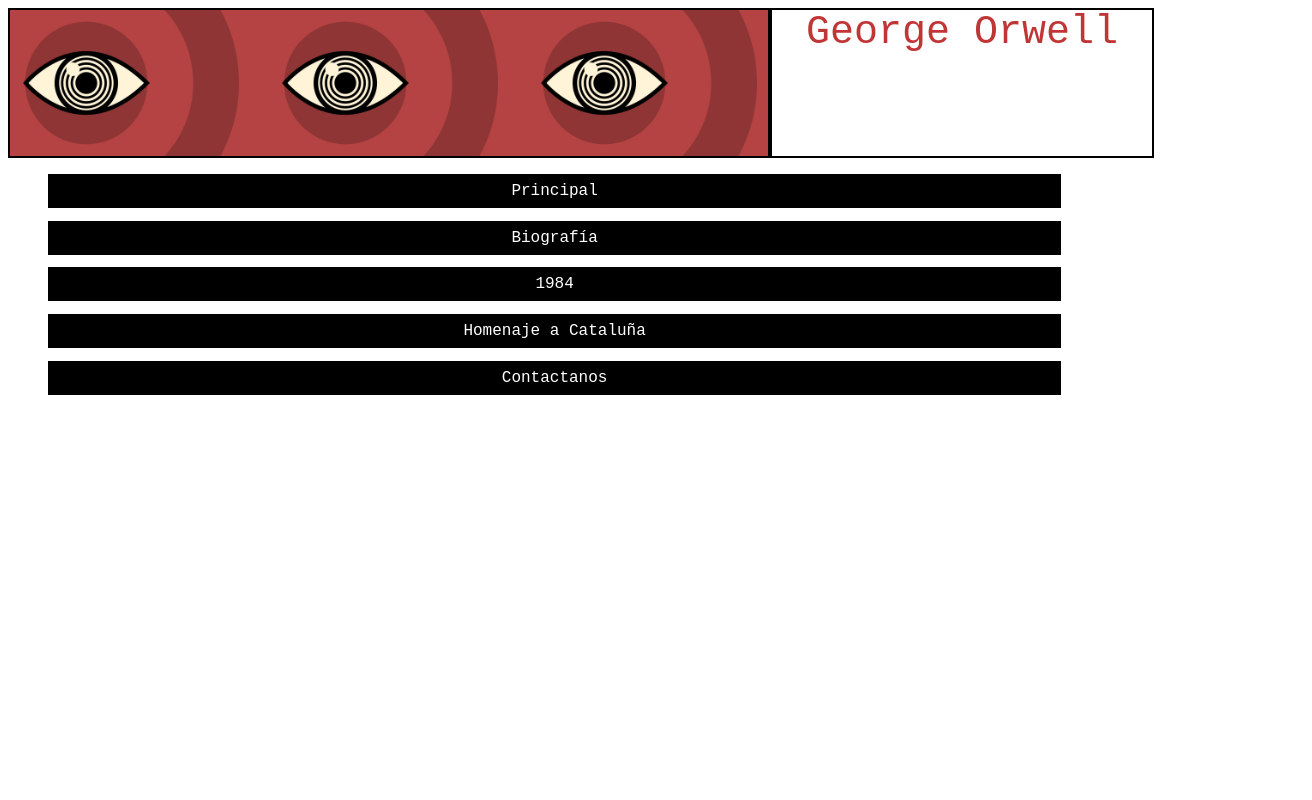
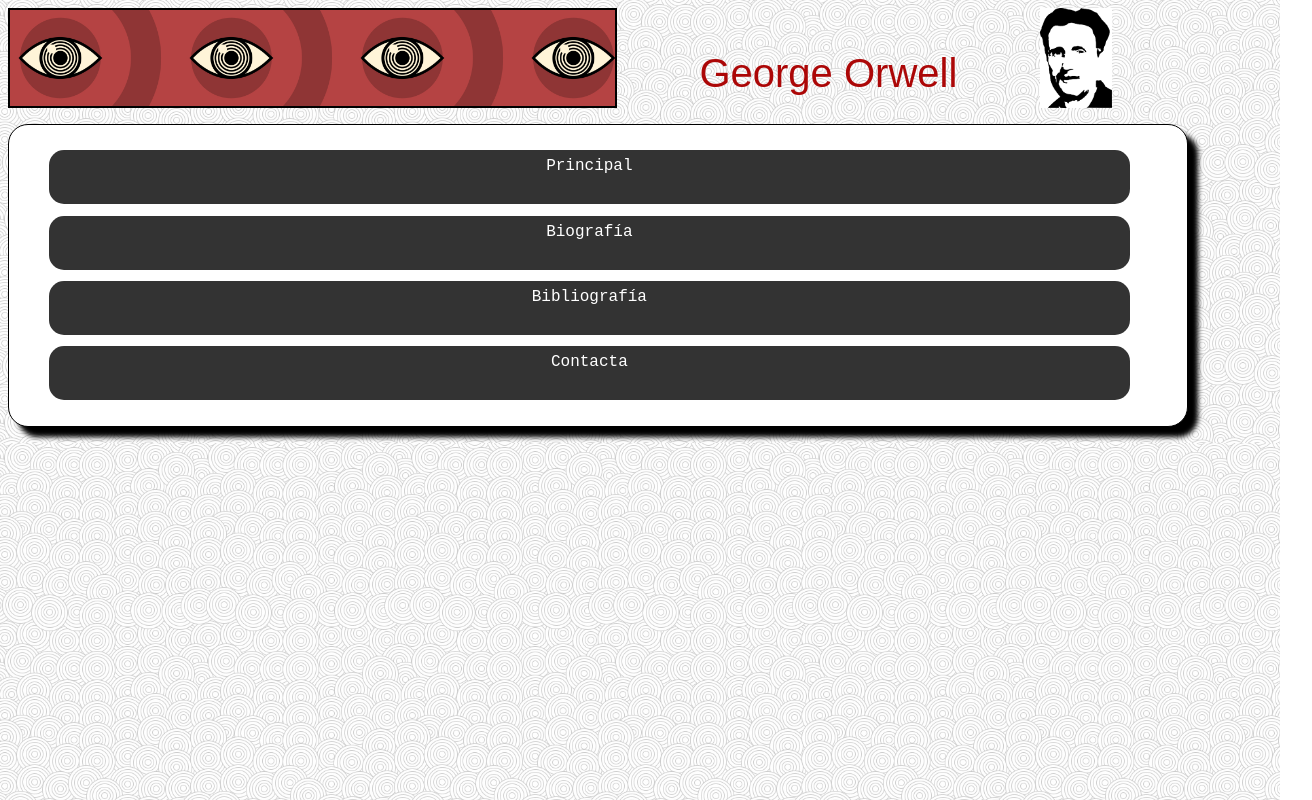
Before and after one commit to keldaur/Proyecto2EvaJacintoLopez, a plain HTML site: page index.html in a window 1280 px wide. Shown: the whole page, 1312 px wide, since content can reach past the window. Drawn offline with Linux system fonts and the light colour scheme.

Commit message:
Retoques Header/Nav

```diff
--- a/css/body.css
+++ b/css/body.css
@@ -1,6 +1,6 @@
 body
 {
-    max-width: 100vh;
     height: auto;
-    background-color: blanchedalmond;
+    background: url("../images/background1.jpg");
+    background-size: contain;
 }
--- a/css/header.css
+++ b/css/header.css
@@ -1,26 +1,31 @@
 
 header{
     font-size: 40px;
-    height:150px;
-    width:100%;
-    color: rgb(192, 54, 54);
+    height:100px;
+    width:96%;
+    color:rgb(172, 7, 7);
     display: flex;
 }
 
-    header *{
+    #autor{
+        width:35%;
+        text-align: center;
+        font-family: 'Anton', sans-serif;
+        line-height: 50px;
     }
 
-    #autor{
-        border: 2px solid black;
-        width:30%;
+    #orwell{
+        width:15%;
+        background:url("../images/347-3474143_george-orwell-png.png") no-repeat;
         text-align: center;
+        background-size: contain;
         font-family: 'Roboto Mono', monospace;
     }
 
     #bigbrother {
         border:2px solid black;
-        width: 60%;
+        width: 50%;
         height: auto;
-        background-image: url("../images/headerBigBrother.png");
-        background-size:contain;
-      }
+        background: url("../images/headerBigBrother.png");
+        background-size: contain;
+    }
--- a/css/nav.css
+++ b/css/nav.css
@@ -1,24 +1,35 @@
 ul{
-    width:100%;
-    height: 200px;
+    width:90%;
+    height: 250px;
     display:flex;
     flex-direction: column;
     list-style: none;
     justify-self: flex-start;
     justify-content: space-evenly;
+    background-color: rgb(255, 255, 255);
+    border: 1px solid black;
+    border-radius: 20px;
+    box-shadow: 10px 10px 5px 0px;
+    padding-top: 2%;
+    padding-bottom: 2%;
+    line-height: 10px;
+
 }
 
     li{
-        width: 80%;
+        width: 95%;
         flex-grow: 1;
         height:100px;
         font-family: 'Roboto Mono', monospace;
-        border: 1px solid black;
         text-align: center;
         line-height: 2em;
-        background-color: black;
+        background-color: rgb(51, 51, 51);
         color: white;
+        border-radius: 15px;
+        box-shadow: 5px 5px 5px 0px;
+
     }
+
 
         li:hover{
             transition: linear 2s;
@@ -28,3 +39,8 @@
         li + li {
             margin-top: 1%;
         }
+
+a{
+    color:white;
+    text-decoration: none;
+}
--- a/index.html
+++ b/index.html
@@ -5,6 +5,7 @@
     <meta name="viewport" content="width=device-width, initial-scale=1.0">
     <link rel="stylesheet" href="css/header.css">
     <link rel="stylesheet" href="css/nav.css">
+    <link rel="stylesheet" href="css/body.css">
     <title>Document</title>
 </head>
 
@@ -12,15 +13,17 @@
     <header>
 
         <div id="bigbrother" class="headerson"></div>
-        <div id="autor" class="headerson">George Orwell</div>
+        <div id="autor" class="headerson">
+            <p>George Orwell</p>
+        </div>
+        <div id="orwell"></div>
     </header>
     <nav>
         <ul>
-            <li href="index.html">Principal</li>
-            <li>Biografía</li>
-            <li>1984</li>
-            <li>Homenaje a Cataluña</li>
-            <li>Contactanos</li>
+            <li><a  href="index.html">Principal</a></li>
+            <li><a  href="index.html">Biografía</a></li>
+            <li><a  href="index.html">Bibliografía</a></li>
+            <li><a  href="index.html">Contacta</a></li>
         </ul>
     </nav>
 </body>
```
Also changed, not shown: images/347-3474143_george-orwell-png.png (added), images/Quotefancy-8373-3840x2160.jpg (added), images/background1.jpg (added), images/ingsoc.png (added).
